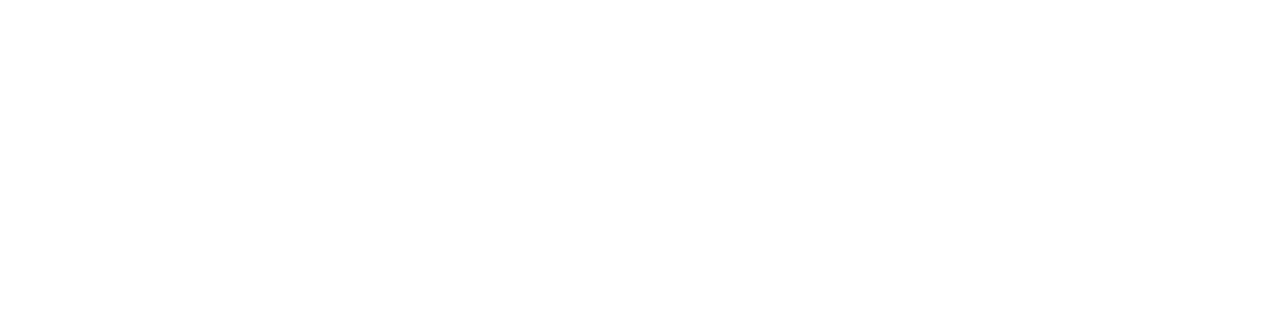
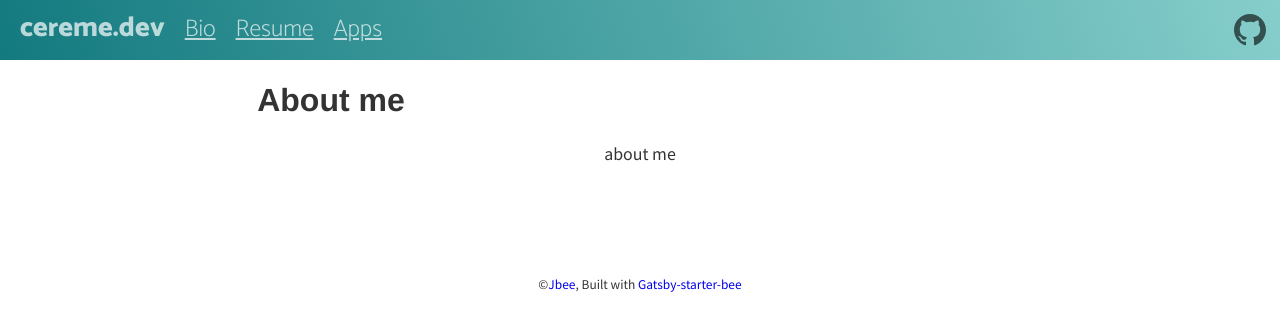
Before and after one commit to cereme/cereme.github.io, a Gatsby site: page /bio in a window 1280 px wide. Before the commit this address had no page. Built offline with nearby package versions, Linux system fonts and the light colour scheme; Gatsby itself is replaced by a stand-in of ours; some packages are replaced by stand-ins of ours; what typography-theme-github would draw is missing.

Commit message:
Initialize pages

```diff
--- a/content/__about/resume-en.md
+++ /dev/null
@@ -1,13 +0,0 @@
----
-title: 'about'
-date: 2019-1-27 16:21:13
-lang: 'en'
----
-
-# Your name
-
-<div align="center">
-
-_Thank you for reading my resume. If you want to contact me, Please send me an email._
-
-</div>
--- /dev/null
+++ b/content/__bio/bio.md
@@ -0,0 +1,13 @@
+---
+title: 'about me'
+date: 2019-1-27 16:21:13
+type: bio
+---
+
+# About me
+
+<div align="center">
+
+about me
+
+</div>
--- /dev/null
+++ b/content/__resume/resume.md
@@ -0,0 +1,13 @@
+---
+title: 'about'
+date: 2019-1-27 16:21:13
+type: 'resume'
+---
+
+# Your name
+
+<div align="center">
+
+resume
+
+</div>
--- a/gatsby-config.js
+++ b/gatsby-config.js
@@ -13,8 +13,15 @@
     {
       resolve: `gatsby-source-filesystem`,
       options: {
-        path: `${__dirname}/content/__about`,
-        name: `about`,
+        path: `${__dirname}/content/__resume`,
+        name: `resume`,
+      },
+    },
+    {
+      resolve: `gatsby-source-filesystem`,
+      options: {
+        path: `${__dirname}/content/__bio`,
+        name: `bio`,
       },
     },
     {
--- a/src/components/top/index.jsx
+++ b/src/components/top/index.jsx
@@ -12,15 +12,15 @@
   const toggleHamburgerMenuVisible = () => { setHamburgerMenuVisible(e => !e) }
   const subLinks = [
     {
-      to: "/",
+      to: "/bio",
       label: "Bio",
     },
     {
-      to: "/",
+      to: "/resume",
       label: "Resume",
     },
     {
-      to: "/",
+      to: "/apps",
       label: "Apps",
     },
   ]
--- /dev/null
+++ b/src/pages/bio.js
@@ -0,0 +1,59 @@
+import React from 'react'
+import { graphql } from 'gatsby'
+import { Layout } from '../layout'
+
+import { rhythm } from '../utils/typography'
+import * as Lang from '../constants'
+
+export default ({ data }) => {
+  const { siteMetadata } = data.site
+  const bios = data.allMarkdownRemark.edges
+  const bio = bios
+    .filter(({ node }) => node.frontmatter.type === "bio")
+    .map(({ node }) => node)[0]
+
+  return (
+    <Layout location={location} title={siteMetadata.title}>
+      <div
+        style={{
+          marginLeft: `auto`,
+          marginRight: `auto`,
+          maxWidth: rhythm(36),
+          padding: `${rhythm(0)} ${rhythm(3 / 4)} ${rhythm(1.5)} ${rhythm(
+            3 / 4
+          )}`,
+        }}
+      >
+        <div dangerouslySetInnerHTML={{ __html: bio.html }} />
+      </div>
+    </Layout>
+
+  )
+}
+
+export const pageQuery = graphql`
+  query {
+    site {
+      siteMetadata {
+        title
+        configs {
+          countOfInitialPost
+        }
+      }
+    }
+    allMarkdownRemark(filter: { frontmatter: { category: { eq: null } } }) {
+      edges {
+        node {
+          id
+          excerpt(pruneLength: 160)
+          html
+          frontmatter {
+            title
+            date(formatString: "MMMM DD, YYYY")
+            type
+          }
+        }
+      }
+    }
+  }
+`
```
Also changed, not shown: src/pages/about.js (deleted, +0 -47 lines), src/pages/apps.js (added, +41 -0 lines), src/pages/resume.js (added, +59 -0 lines).
